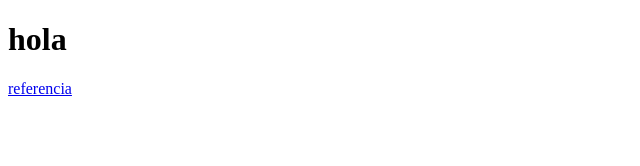
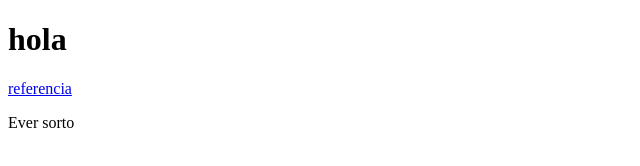
Before and after one commit to everalfredosortoAyala1994/cursoGIT, a plain HTML site: page index.html in a window 1280 px wide. Shown: the full height of the page, 0-640 px from the left. Drawn offline with Linux system fonts and the light colour scheme.

Commit message:
se  agrego una p

```diff
--- a/index.html
+++ b/index.html
@@ -9,5 +9,6 @@
 <body>
     <h1>hola</h1>
     <a href="#">referencia</a>
+    <p> Ever sorto </p>
 </body>
 </html>
```
